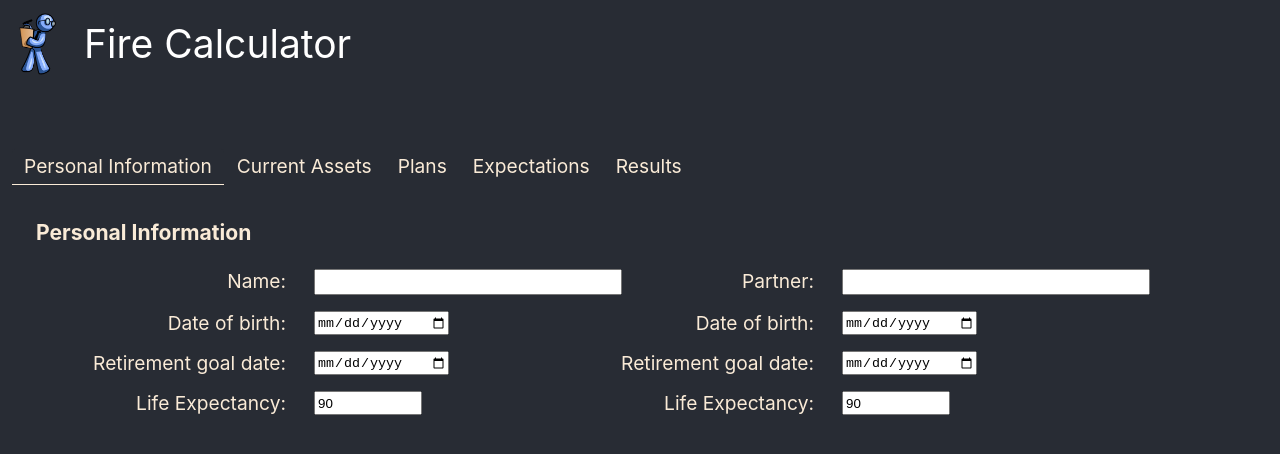
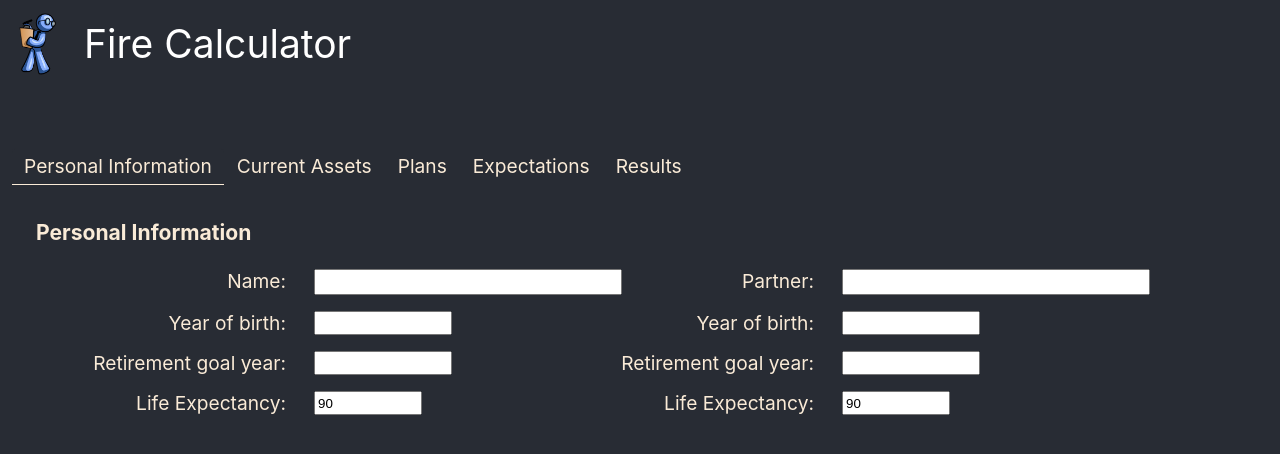
Before and after one commit to sh0knah/FIRE, a React (Create React App) app: page / in a window 1280 px wide. Shown: the top 454 px of the page. Built offline with nearby package versions, Linux system fonts and the light colour scheme.

Commit message:
Switch dates to years for easier calculations

```diff
--- a/src/InputPersonal.js
+++ b/src/InputPersonal.js
@@ -35,15 +35,15 @@ function InputPersonal() {
                 <div className="Section-Subsection Grid2">
                     <div className="SubGrid2">
                         <label htmlFor="Name" className="Field-label G1">Name: </label><input type="text" onChange={e => setState({ ...state, name: e.target.value }) } className="Field-value Text-long G2" id="Name" value={state.name} />
-                        <label htmlFor="DOB" className="Field-label G1">Date of birth: </label><input type="date" onChange={e => setState({ ...state, dob: e.target.value })} className="Field-value Date G2" id="DOB" value={state.dob} />
-                        <label htmlFor="REGoal" className="Field-label G1">Retirement goal date: </label><input type="date" onChange={e => setState({ ...state, regoal: e.target.value })} className="Field-value Date G2" id="REGoal" value={state.regoal} />
+                        <label htmlFor="DOB" className="Field-label G1">Year of birth: </label><input type="number" onChange={e => setState({ ...state, dob: e.target.value })} className="Field-value Date G2" id="DOB" value={state.dob} />
+                        <label htmlFor="REGoal" className="Field-label G1">Retirement goal year: </label><input type="number" onChange={e => setState({ ...state, regoal: e.target.value })} className="Field-value Date G2" id="REGoal" value={state.regoal} />
                         <label htmlFor="LifeExpectancy" className="Field-label G1">Life Expectancy: </label><input type="number" onChange={e => setState({ ...state, lifeExpectancy: e.target.value })} className="Field-value Number-short G2" id="LifeExpectancy" value={state.lifeExpectancy} />
                     </div>
 
                     <div className="SubGrid2">
                         <label htmlFor="Partner" className="Field-label G1">Partner: </label><input type="text" onChange={e => setState({ ...state, partner: e.target.value })} className="Field-value Text-long G2" id="Partner" value={state.partner} />
-                        <label htmlFor="DOB_Parter" className="Field-label G1">Date of birth: </label><input type="date" onChange={e => setState({ ...state, dob_Partner: e.target.value })} className="Field-value Date G2" id="DOB_Partner" value={state.dob_Partner} />
-                        <label htmlFor="REGoal_Partner" className="Field-label G1">Retirement goal date: </label><input type="date" onChange={e => setState({ ...state, regoal_Partner: e.target.value })} className="Field-value Date G2" id="REGoal_Partner" value={state.regoal_Partner} />
+                        <label htmlFor="DOB_Parter" className="Field-label G1">Year of birth: </label><input type="number" onChange={e => setState({ ...state, dob_Partner: e.target.value })} className="Field-value Date G2" id="DOB_Partner" value={state.dob_Partner} />
+                        <label htmlFor="REGoal_Partner" className="Field-label G1">Retirement goal year: </label><input type="number" onChange={e => setState({ ...state, regoal_Partner: e.target.value })} className="Field-value Date G2" id="REGoal_Partner" value={state.regoal_Partner} />
                         <label htmlFor="LifeExpectancy_Partner" className="Field-label G1">Life Expectancy: </label><input type="number" onChange={e => setState({ ...state, lifeExpectancy_Partner: e.target.value })} className="Field-value Number-short G2" id="LifeExpectancy_Partner" value={state.lifeExpectancy_Partner} />
                     </div>
                 </div>
--- a/src/InputPlans.js
+++ b/src/InputPlans.js
@@ -20,12 +20,12 @@ function InputPlans() {
             annualContributionsRoth: 0,
             annualContributionsTaxDeferred: 20000,
 
-            withdrawalStartDate: '03/22/2027',
+            withdrawalStartYear: '03/22/2027',
             withdrawalAmount: 100000,
 
             withdrawalAdjustments: [
                 {
-                    startDate: null,
+                    startYear: null,
                     percentAdjustment: 0
                 }
             ],
@@ -42,20 +42,20 @@ function InputPlans() {
     }, [state])
 
     function handleAdd() {
-        const date = document.getElementById("ContributionDate").value;
+        const year = document.getElementById("ContributionYear").value;
         const description = document.getElementById("ContributionDescription").value;
         const taxable = document.getElementById("ContributionTaxable").value === "" ? 0 : document.getElementById("ContributionTaxable").value * 1;
         const roth = document.getElementById("ContributionRoth").value === "" ? 0 : document.getElementById("ContributionRoth").value * 1;
         const taxDeferred = document.getElementById("ContributionTaxDeferred").value === "" ? 0 : document.getElementById("ContributionTaxDeferred").value * 1;
 
         const newRow = {
-            date: date,
+            year: year,
             description: description,
             amountTaxable: taxable,
             amountRoth: roth,
             amountTaxDeferred: taxDeferred
         };
-        const events = state.onetimeEvents.concat(newRow).sort((first, second) => { return first.date > second.date });
+        const events = state.onetimeEvents.concat(newRow).sort((first, second) => { return first.year > second.year });
         setState({
             ...state,
             onetimeEvents:
@@ -64,7 +64,7 @@ function InputPlans() {
     };
 
     function handleRemove(index) {
-        const events = state.onetimeEvents.splice(index, 1).sort((first, second) => { return first.date < second.date });
+        const events = state.onetimeEvents.splice(index, 1).sort((first, second) => { return first.year < second.year });
         setState({
             ...state,
             oneTimeEvents: {
@@ -82,7 +82,7 @@ function InputPlans() {
                     <table id="Table-OnetimeContributions" className="FireData-Table">
                         <thead>
                             <tr>
-                                <th className="FireData-Table-Header">Date</th>
+                                <th className="FireData-Table-Header">Year</th>
                                 <th className="FireData-Table-Header">Description</th>
                                 <th className="FireData-Table-Header">Amount Taxable</th>
                                 <th className="FireData-Table-Header">Amount Roth</th>
@@ -94,7 +94,7 @@ function InputPlans() {
                             {state.onetimeEvents.map(function (event, index) {
                             return (
                                 <tr key={index}>
-                                    <td className="FireData-Table-Cell" >{ event.date }</td>
+                                    <td className="FireData-Table-Cell" >{ event.year }</td>
                                     <td className="FireData-Table-Cell" >{ event.description }</td>
                                     <td className="FireData-Table-Cell Amount">{ event.amountTaxable.toLocaleString('en') }</td>
                                     <td className="FireData-Table-Cell Amount">{ event.amountRoth.toLocaleString('en') }</td>
@@ -106,7 +106,7 @@ function InputPlans() {
                         </tbody>
                         <tfoot>
                             <tr>
-                                <th className="FireData-Table-Cell"><input type="date" id="ContributionDate" /></th>
+                                <th className="FireData-Table-Cell"><input type="year" id="ContributionYear" /></th>
                                 <th className="FireData-Table-Cell Text"><input type="test" id="ContributionDescription" /></th>
                                 <th className="FireData-Table-Cell Amount"><input type="number" id="ContributionTaxable" /></th>
                                 <th className="FireData-Table-Cell Amount"><input type="number" id="ContributionRoth" /></th>
```
